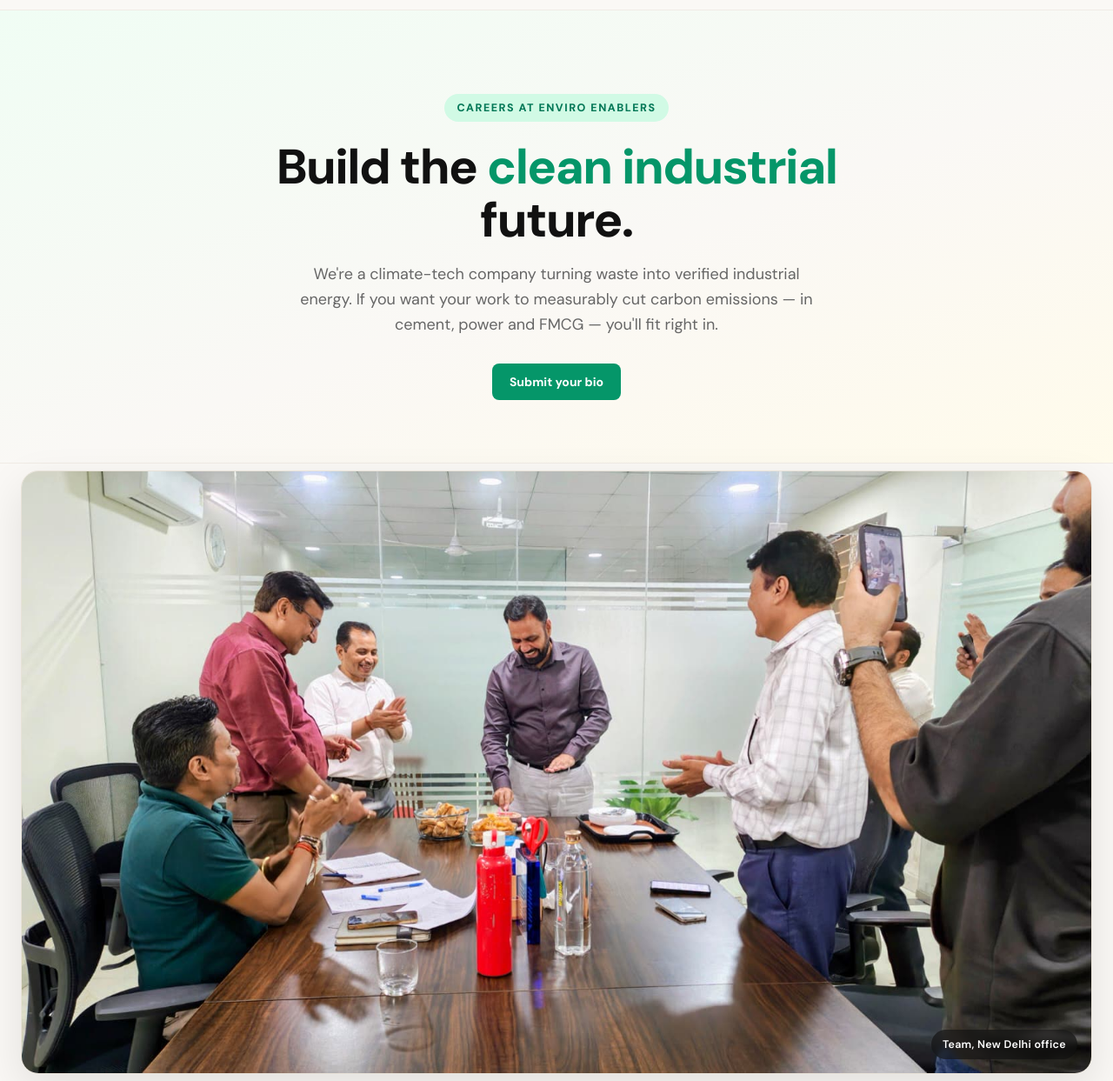
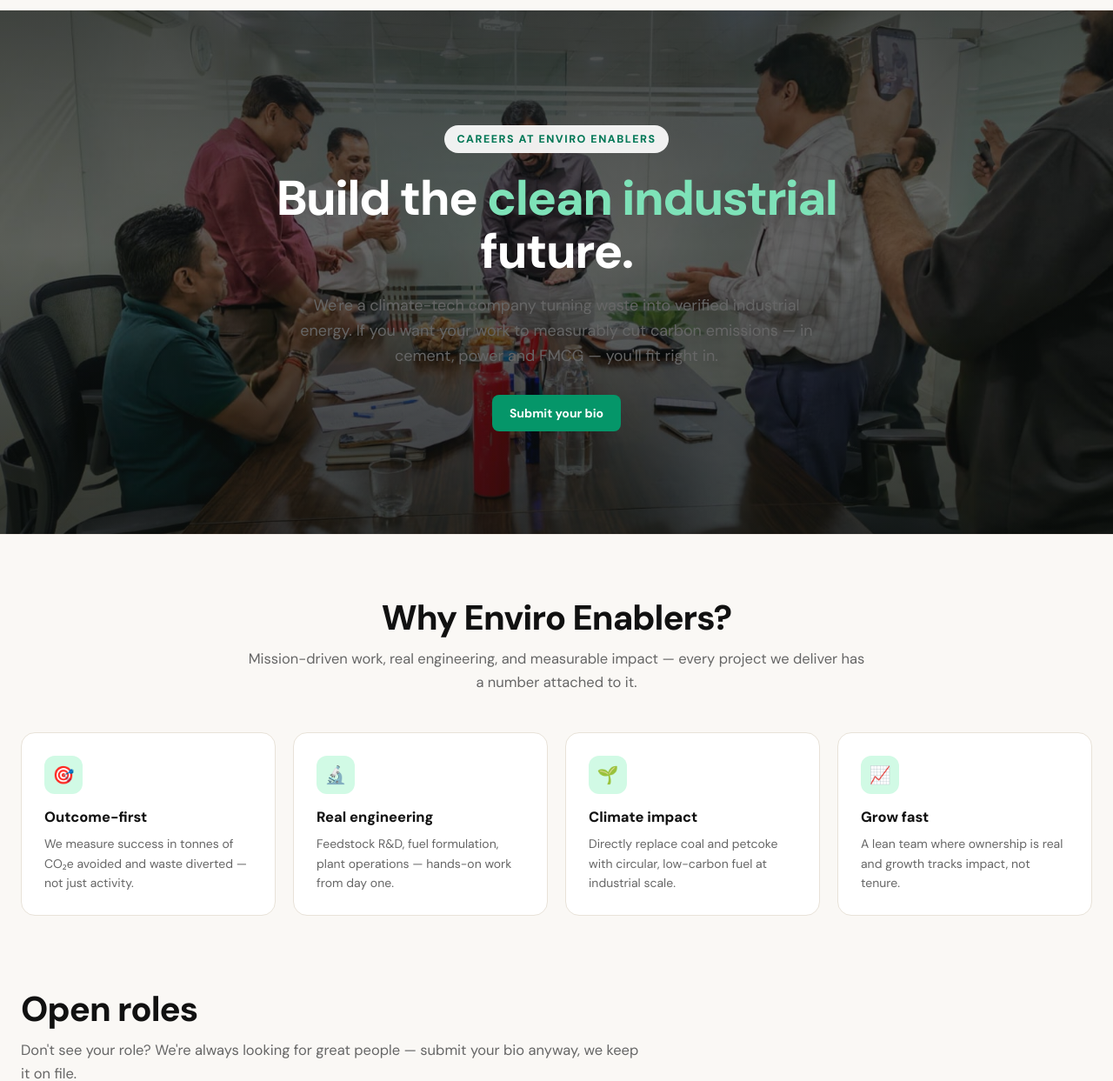
Before and after one commit to enviroenablerscc/website, a plain HTML site: page careers.html in a window 1280 px wide. Shown: the part 59-1302 px from the top of the page at 87% size. Drawn offline with Linux system fonts and the light colour scheme.

Commit message:
Careers: team photo as hero background, headline over it

```diff
--- a/careers.html
+++ b/careers.html
@@ -80,19 +80,17 @@
         }
 
         /* HERO */
-        .hero { padding: 96px 0 72px; background: linear-gradient(160deg, #f0fdf4 0%, var(--paper) 55%, #fffbeb 100%); border-bottom: 1px solid var(--border-light); text-align: center; }
-        .kicker { display: inline-block; background: var(--emerald-pale); color: var(--emerald-deep); font-size: 12.5px; font-weight: 800; letter-spacing: 1.5px; text-transform: uppercase; padding: 6px 14px; border-radius: 999px; margin-bottom: 22px; }
+        .hero { position: relative; padding: 132px 0 118px; text-align: center; background: #0f1210 url('assets/careers-team-1600.jpg') center 38% / cover no-repeat; border-bottom: 1px solid var(--border-light); }
+        .hero::before { content: ''; position: absolute; inset: 0; background: linear-gradient(180deg, rgba(10,14,12,0.74) 0%, rgba(10,14,12,0.62) 45%, rgba(10,14,12,0.80) 100%); }
+        .hero .maxw { position: relative; z-index: 2; }
+        .hero h1, .hero h1 em { color: #fff; }
+        .hero p.lede { color: rgba(255,255,255,0.90); }
+        .kicker { display: inline-block; background: rgba(255,255,255,0.92); color: var(--emerald-deep); backdrop-filter: blur(4px); font-size: 12.5px; font-weight: 800; letter-spacing: 1.5px; text-transform: uppercase; padding: 6px 14px; border-radius: 999px; margin-bottom: 22px; }
         .hero h1 { font-size: clamp(34px, 4.6vw, 56px); line-height: 1.08; font-weight: 800; letter-spacing: -1.5px; margin-bottom: 18px; max-width: 760px; margin-left: auto; margin-right: auto; }
-        .hero h1 em { font-style: normal; color: var(--emerald); }
+        .hero h1 em { font-style: normal; color: #7ee2b8; }
         .hero p.lede { font-size: 18px; color: var(--ink-muted); max-width: 620px; margin: 0 auto 30px; }
 
 
-        /* LIFE AT EE */
-        .life { padding: 8px 0 84px; }
-        .team-shot { margin: 0; position: relative; border-radius: 20px; overflow: hidden; border: 1px solid var(--border); box-shadow: 0 18px 50px rgba(17,17,17,0.10); }
-        .team-shot img { display: block; width: 100%; height: auto; }
-        .team-shot figcaption { position: absolute; right: 16px; bottom: 16px; background: rgba(17,17,17,0.62); color: #fff; font-size: 12.5px; font-weight: 600; letter-spacing: .3px; padding: 7px 13px; border-radius: 999px; backdrop-filter: blur(4px); }
-        @media (max-width: 760px) { .team-shot figcaption { right: 10px; bottom: 10px; font-size: 11px; padding: 5px 10px; } }
 
         /* VALUES */
         section { padding: 84px 0; }
@@ -207,15 +205,6 @@
     </div>
 
 
-    <!-- LIFE AT EE -->
-    <section class="life">
-        <div class="maxw">
-            <figure class="team-shot">
-                <img src="assets/careers-team-1600.jpg" width="1600" height="899" loading="lazy" alt="The Enviro Enablers team celebrating in the New Delhi office" />
-                <figcaption>Team, New Delhi office</figcaption>
-            </figure>
-        </div>
-    </section>
 
     <!-- VALUES -->
     <section style="padding-top:72px;">
```
